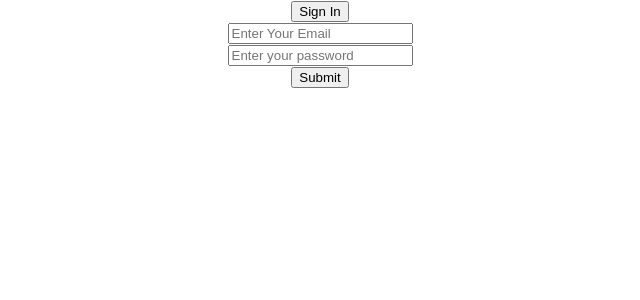
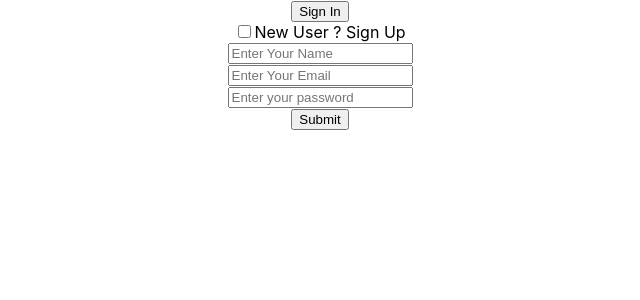
Before and after one commit to najmulmyself/firebase-practice, a React (Create React App) app: page / in a window 1280 px wide. Shown: the top 300 px of the page, without its empty margins (320-960 px from the left). Built offline with nearby package versions, Linux system fonts and the light colour scheme.

Commit message:
toggle new user facing problem

```diff
--- a/src/App.js
+++ b/src/App.js
@@ -7,6 +7,9 @@ import { useState } from 'react';
 firebase.initializeApp(firebaseConfig);
 
 function App() {
+  const [newUser,setNewUser] = useState({
+    new : false,
+  })
   const [user,setUser] = useState({
     isSignedIn: false,
     password:'',
@@ -93,6 +96,12 @@ function App() {
     }
     event.preventDefault();
   }
+  const handleNewUser = () => {
+    // let newOne = true;
+    // newUser.new = newOne;
+    setNewUser(!newUser.new);
+
+  }
   return (
     <div className="App">
       {
@@ -107,7 +116,14 @@ function App() {
       {/* <p>Email : {user.email} </p>
       <p>PassWord : {user.password} </p> */}
       {/* We Did it for test purposes */}
+      <br/>
+      <input type="checkbox" name="" id="" onClick={handleNewUser}/>
+      <label htmlFor="">New User ? Sign Up</label>
       <form onSubmit={handleSubmit}>
+        {
+        newUser && <input type="text" name="name" placeholder="Enter Your Name" id=""/>
+        }
+        <br/>
         <input type="username" name="email" id="" placeholder="Enter Your Email" onBlur={handleChange} required/><br/>
         <input type="password" name="password" id="" placeholder="Enter your password" onBlur={handleChange} required/><br/>
         <input type="submit" value="Submit"/>
```
